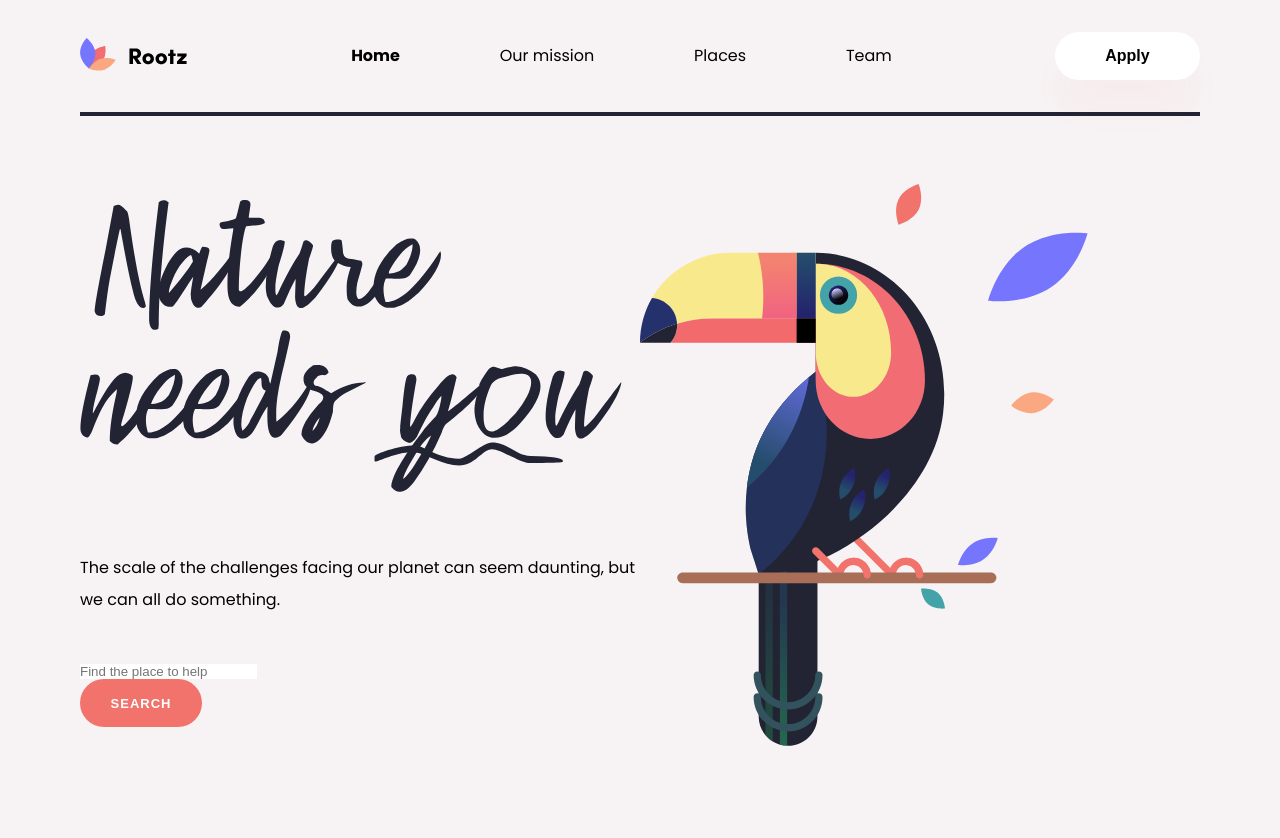
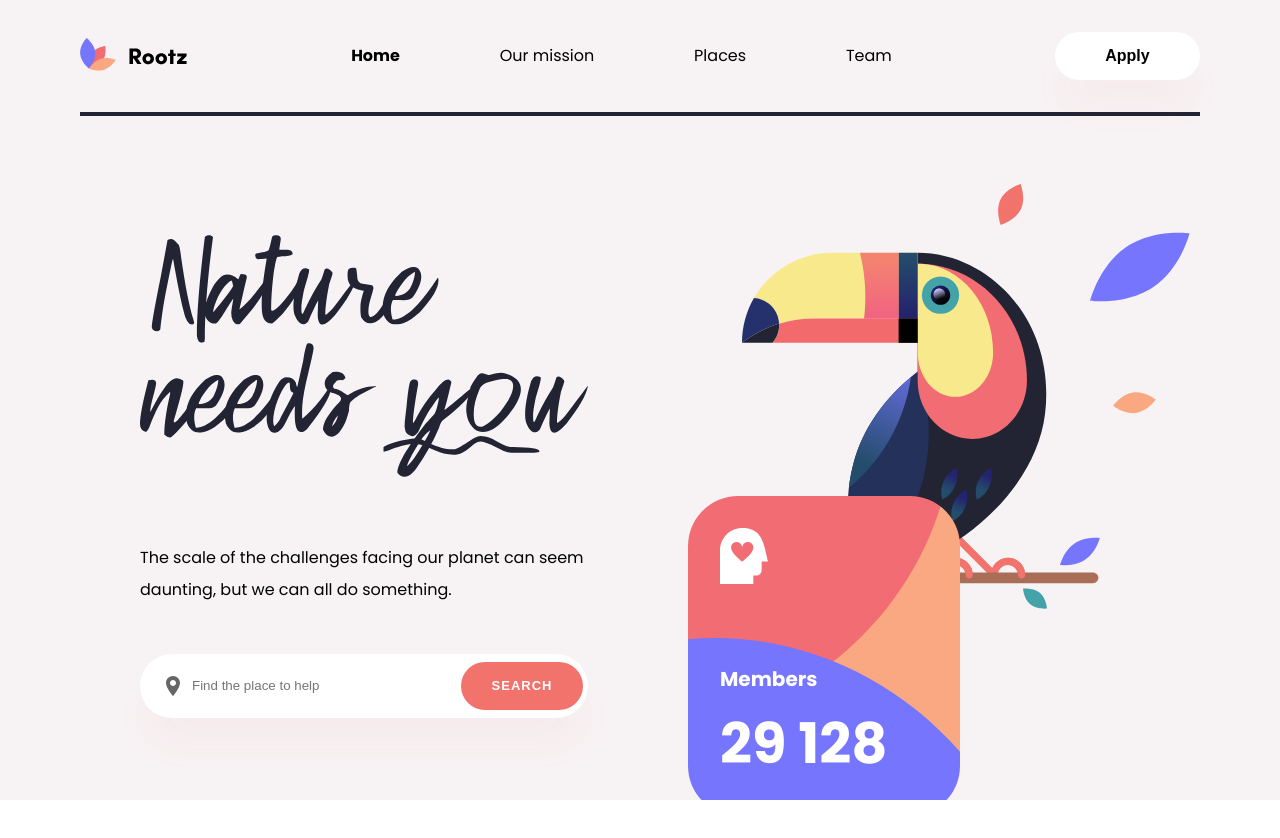
Before and after one commit to TimerRuner/nature_next, a Next.js app: page / in a window 1280 px wide. Shown: the top 838 px of the page. After the commit the page ends 800 px from the top, so only its background shows below. Built offline with nearby package versions, Linux system fonts and the light colour scheme.

Commit message:
finished main section

```diff
--- a/components/Container/Container.module.scss
+++ b/components/Container/Container.module.scss
@@ -3,6 +3,9 @@
     max-width: 1280px;
     padding: 0 80px;
     box-sizing: content-box;
+    @media all and (max-width: 1100px) {
+        padding: 0 40px;
+    }
     @media all and (max-width: 992px) {
         padding: 0 20px;
     }
--- a/components/MainScreen/MainScreen.js
+++ b/components/MainScreen/MainScreen.js
@@ -14,6 +14,8 @@ import {
 import { parot_bg } from "../../helpers/imgSrc"
 import SearchInput from "../UI/SearchInput/SearchInput"
 import userParallax from "../../hooks/useParallax"
+import Members from "./Members/Members"
+import { members } from "../../helpers/imgSrc"
 
 const MainScreen = () => {
     const parallaxRef = useRef()
@@ -42,7 +44,7 @@ const MainScreen = () => {
                             </p>
                             <SearchInput />
                         </div>
-                        <div className={styles.column}>
+                        <div className={`${styles.column} ${styles.graphic}`}>
                             <div className={styles.mainpage__parrotbgWrapper}>
                                 <div
                                     className={styles.mainpage__redleaf}
@@ -120,6 +122,7 @@ const MainScreen = () => {
                                     />
                                 </div>
                             </div>
+                            <Members count={"29 128"} bg={members} />
                         </div>
                     </div>
                 </div>
--- a/components/MainScreen/MainScreen.module.scss
+++ b/components/MainScreen/MainScreen.module.scss
@@ -1,7 +1,13 @@
 .mainpage {
     padding-top: 69px;
-    padding-bottom: 96px;
+    padding-bottom: 150px;
     background-color: var(--light_pink);
+    @media all and (max-width: 992px) {
+        padding-bottom: 55px;
+    }
+    @media all and (max-width: 568px) {
+        padding-top: 0;
+    }
     &__wrapper {
         display: flex;
         align-items: center;
@@ -9,9 +15,8 @@
 
     &__poster {
         position: relative;
-        width: 542px;
         height: 292px;
-        margin-bottom: 60px;
+        margin-bottom: 40px;
         z-index: 1;
     }
     &__desc {
@@ -20,11 +25,24 @@
         line-height: 32px;
         color: var(--black);
         margin-bottom: 48px;
+        max-width: 448px;
+        @media all and (max-width: 992px) {
+            margin-bottom: 40px;
+        }
+        @media all and (max-width: 568px) {
+            max-width: 100%;
+        }
     }
     &__parrotbgWrapper {
         position: relative;
         width: 458px;
         height: 565px;
+        @media all and (max-width: 1200px) {
+            width: 420px;
+        }
+        @media all and (max-width: 568px) {
+            right: -90px;
+        }
     }
 
     &__redleaf {
@@ -77,7 +95,33 @@
 .row {
     display: flex;
     align-items: center;
+    justify-content: space-between;
+    width: 100%;
+    @media all and (max-width: 992px) {
+        flex-direction: column;
+    }
 }
 .column {
-    flex: 1 1 calc(50%);
+    position: relative;
+    padding-left: 60px;
+    @media all and (max-width: 992px) {
+        padding: 0;
+        &:not(.graphic) {
+            margin-bottom: 20px;
+        }
+    }
 }
+
+.graphic {
+    display: flex;
+    justify-content: flex-end;
+    padding-left: 20px;
+    width: 550px;
+    flex: none;
+    @media all and (max-width: 1200px) {
+        width: 480px;
+    }
+    @media all and (max-width: 992px) {
+        padding: 0;
+    }
+}
--- /dev/null
+++ b/components/MainScreen/Members/Members.js
@@ -0,0 +1,30 @@
+import react from "react"
+import styles from "./Members.module.scss"
+import Image from "next/image"
+import { head } from "../../../helpers/imgSrc"
+import { generateUrl } from "../../../helpers/generateUrl"
+
+const Members = ({ count, bg }) => {
+    return (
+        <div
+            className={styles.members}
+            style={{ backgroundImage: `url('${bg}')` }}
+        >
+            <div className={styles.members__icon}>
+                <Image
+                    src={head}
+                    loader={generateUrl}
+                    width={48}
+                    height={56}
+                    layout="fill"
+                />
+            </div>
+            <div className={styles.members__content}>
+                <h3>Members</h3>
+                <div className={styles.members__count}>{count}</div>
+            </div>
+        </div>
+    )
+}
+
+export default Members
--- /dev/null
+++ b/components/MainScreen/Members/Members.module.scss
@@ -0,0 +1,62 @@
+.members {
+    position: absolute;
+    height: 320px;
+    width: 272px;
+    overflow: hidden;
+    display: flex;
+    flex-direction: column;
+    justify-content: flex-end;
+    padding: 32px;
+    left: 38px;
+    bottom: -70px;
+    background-size: contain;
+    @media all and (max-width: 1200px) {
+        height: 254px;
+        width: 216px;
+        left: 63px;
+        bottom: -10px;
+    }
+    @media all and (max-width: 992px) {
+        left: 30px;
+        bottom: 80px;
+    }
+    @media all and (max-width: 568px) {
+        left: 75px;
+        bottom: 90px;
+    }
+    &__icon {
+        position: absolute;
+        width: 48px;
+        height: 56px;
+        top: 32px;
+        left: 32px;
+        @media all and (max-width: 1200px) {
+            width: 33px;
+            height: 38px;
+        }
+    }
+    &__content {
+        h3 {
+            font-weight: 700;
+            font-size: 20px;
+            text-transform: capitalize;
+            color: var(--white);
+            margin-bottom: 15px;
+            @media all and (max-width: 1200px) {
+                font-size: 15px;
+                margin-bottom: 5px;
+            }
+        }
+    }
+    &__count {
+        font-weight: 700;
+        font-size: 56px;
+        line-height: 80px;
+        color: var(--white);
+        @media all and (max-width: 1200px) {
+            font-weight: 700;
+            font-size: 40px;
+            line-height: 30px;
+        }
+    }
+}
--- a/components/UI/SearchInput/SearchInput.js
+++ b/components/UI/SearchInput/SearchInput.js
@@ -1,6 +1,7 @@
 import React, { useState } from "react"
 import Button from "../Button/Button"
 import styles from "./SearchInput.module.scss"
+import { location } from "../../../helpers/imgSrc"
 
 const SearchInput = () => {
     const [value, setValue] = useState("")
@@ -11,6 +12,9 @@ const SearchInput = () => {
                 onChange={(e) => setValue(e.target.value)}
                 id="search"
                 placeholder="Find the place to help"
+                style={{
+                    backgroundImage: `url('${process.env.LOCAL_URL}${location}')`,
+                }}
             />
             <Button title="search" width={122} height={48} />
         </label>
--- a/components/UI/SearchInput/SearchInput.module.scss
+++ b/components/UI/SearchInput/SearchInput.module.scss
@@ -0,0 +1,32 @@
+.searchInput {
+    display: flex;
+    align-items: center;
+    background-color: var(--white);
+    max-width: 448px;
+    justify-content: space-between;
+    padding: 5px;
+    box-shadow: 0px 30px 40px rgba(240, 101, 126, 0.05);
+    border-radius: 40px;
+    height: 64px;
+    overflow: hidden;
+    @media all and (max-width: 568px) {
+        max-width: 100%;
+        button {
+            min-width: 100px !important;
+        }
+    }
+    input {
+        flex: 1 1 auto;
+        height: 100%;
+        padding: 0 5px 0 47px;
+        background-repeat: no-repeat;
+        background-position: 21px center;
+        cursor: pointer;
+        @media all and (max-width: 568px) {
+            background-position: 15px center;
+            padding: 0 5px 0 41px;
+            flex: initial;
+            width: 192px;
+        }
+    }
+}
--- a/helpers/imgSrc.js
+++ b/helpers/imgSrc.js
@@ -2,12 +2,14 @@
 export const logo = `/icons/general/logo.svg`
 export const logo_flower = "/icons/general/logo_flower.svg"
 export const logo_text = "/icons/general/logo_text.svg"
+export const location = "/icons/general/location.svg"
 
+//! Main page icons
 export const main_text = "/icons/main_page/main/main_text.svg"
 export const parot_bg = "/icons/main_page/main/parrot.svg"
 export const green_leaf = "/icons/leaf/green_leaf.svg"
 export const orange_leaf = "/icons/leaf/orange_leaf.svg"
 export const purple_leaf = "/icons/leaf/purple_leaf.svg"
 export const red_leaf = "/icons/leaf/red_leaf.svg"
-
-//! Main page icons
+export const head = "/icons/main_page/main/head.svg"
+export const members = "/icons/main_page/main/members.svg"
--- a/styles/globals.scss
+++ b/styles/globals.scss
@@ -34,6 +34,7 @@ section {
 html,
 body {
     height: 100%;
+    overflow-x: hidden;
 }
 body {
     line-height: 1;
@@ -78,6 +79,9 @@ h6 {
 main {
     min-height: 100vh;
     margin-top: 112px;
+    @media all and (max-width: 992px) {
+        margin-top: 101px;
+    }
 }
 
 :root {
```
